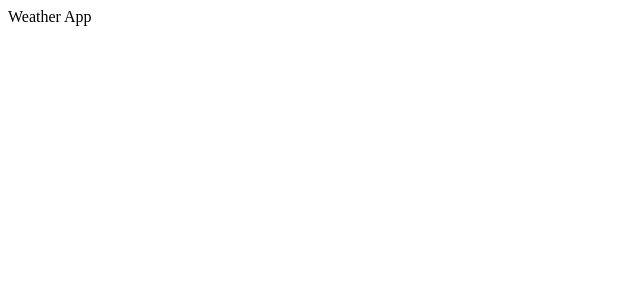
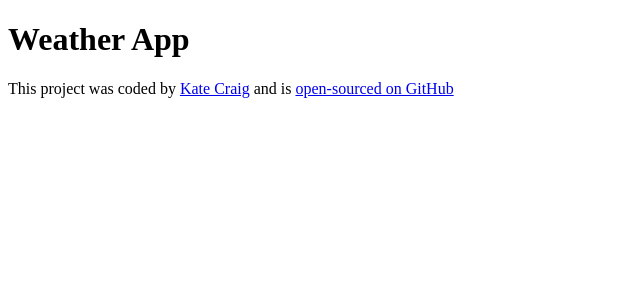
Before and after one commit to kateacraig/react-weather-app-project, a React (Create React App) app: page / in a window 1280 px wide. Shown: the top 300 px of the page, without its empty margins (0-640 px from the left). Built offline with nearby package versions, Linux system fonts and the light colour scheme; the HTML template or start-up script is replaced by a standard one.

Commit message:
Added GitHub repo url

```diff
--- a/src/App.js
+++ b/src/App.js
@@ -3,7 +3,28 @@
 export default function App() {
   return (
     <div className="App">
-      <header className="App-header">Weather App</header>
+      <div className="App-header">
+        <h1>Weather App</h1>
+        <footer>
+          This project was coded by{" "}
+          <a
+            href="https://github.com/kateacraig"
+            target="_blank"
+            rel="noopener noreferrer"
+          >
+            {" "}
+            Kate Craig
+          </a>{" "}
+          and is{" "}
+          <a
+            href="https://github.com/kateacraig/react-weather-app-project"
+            target="_blank"
+            rel="noopener noreferrer"
+          >
+            open-sourced on GitHub
+          </a>
+        </footer>
+      </div>
     </div>
   );
 }
```
